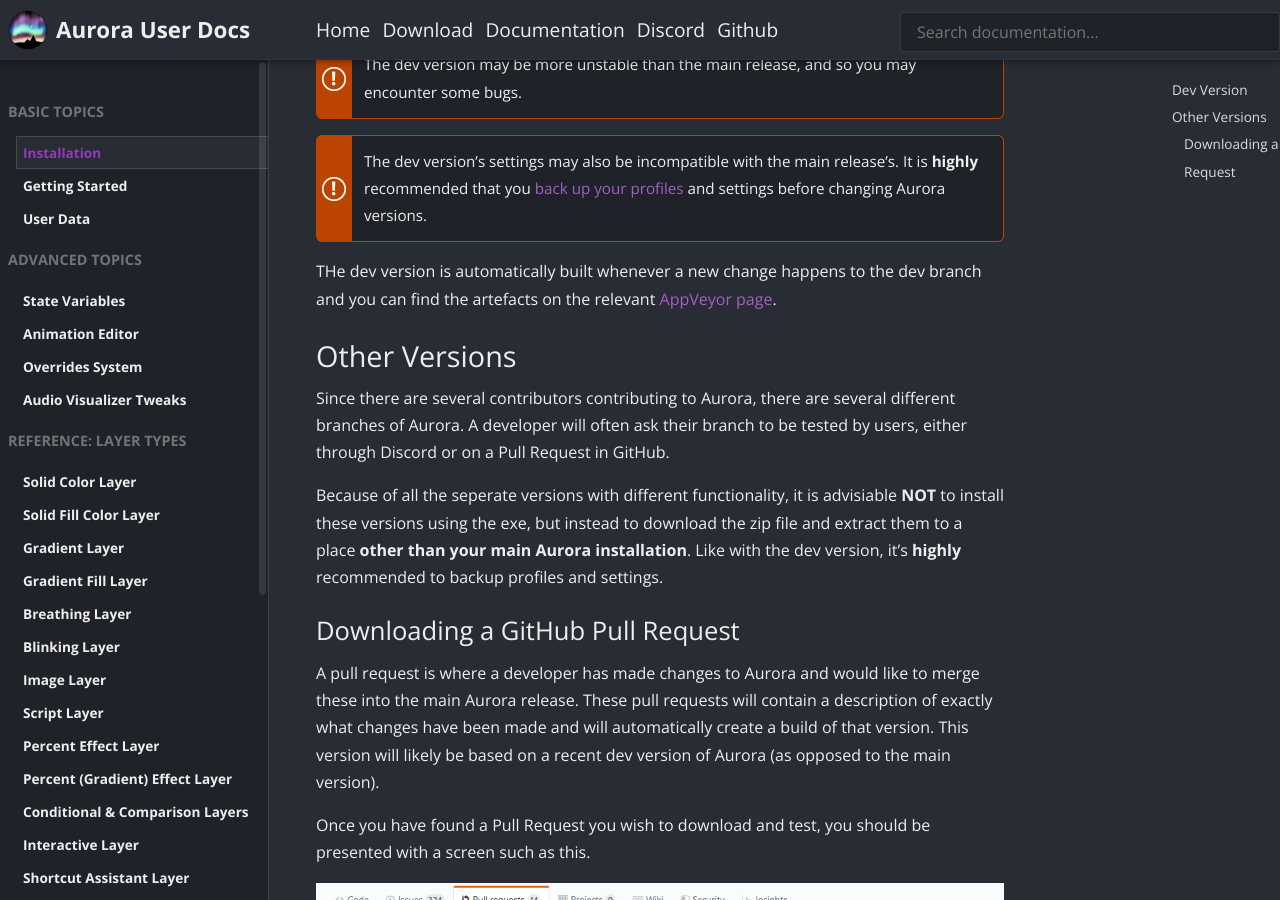
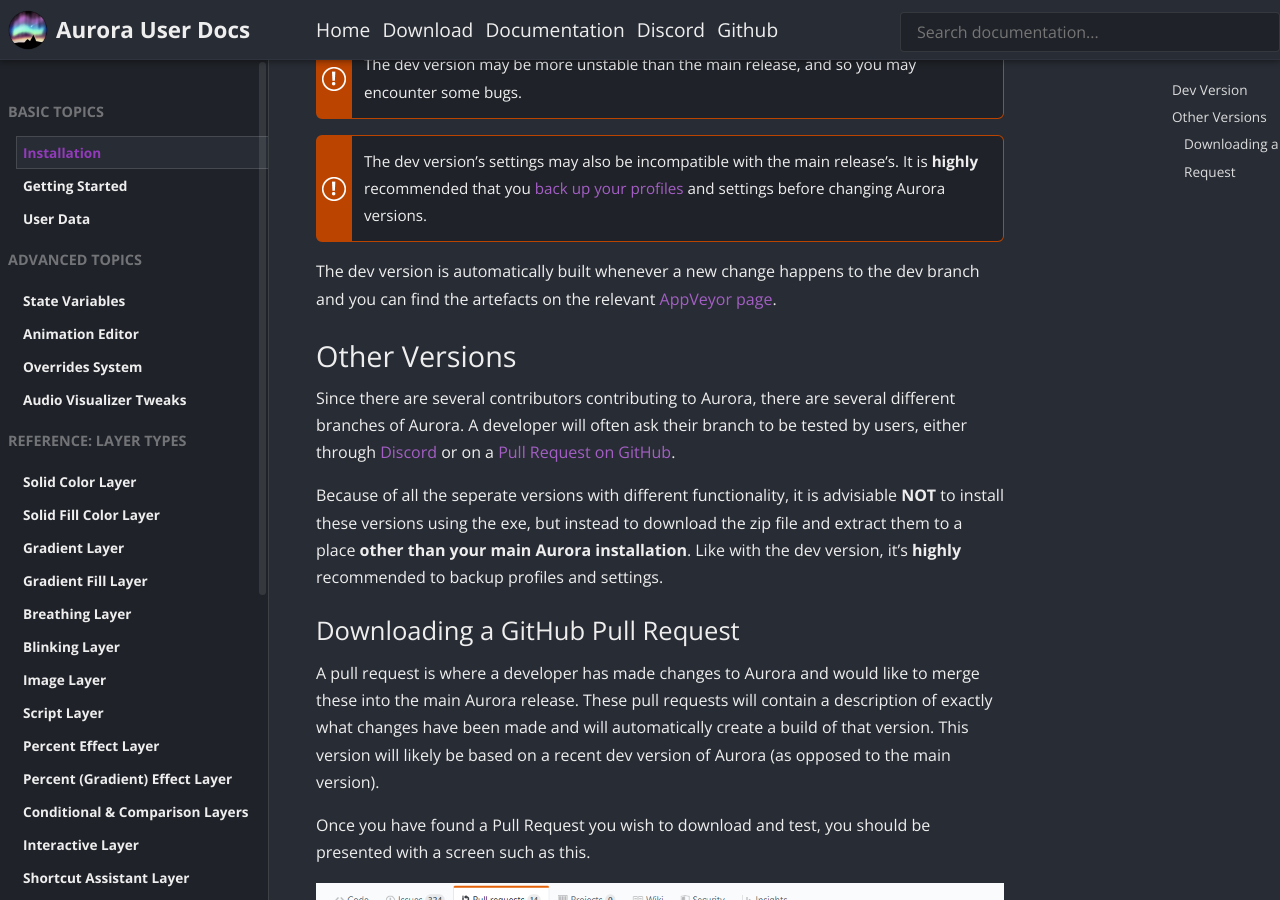
Before and after one commit to Aurora-RGB/Docs, a Jekyll site: the page built from _docs/basic-topics/installation.md, in a window 1280 px wide and 900 px high, scrolled down 533 px. Built offline with Jekyll 4.4.1, drawn with Linux system fonts in a browser that asks for light colours; a style sheet for code colours, icons or effects is not loaded.

```diff
--- a/_docs/basic-topics/installation.md
+++ b/_docs/basic-topics/installation.md
@@ -19,11 +19,11 @@ If you would like to, it is possible to download the dev version to access some
 
 <span class="alert warning">The dev version's settings may also be incompatible with the main release's. It is **highly** recommended that you [back up your profiles](../basic-topics/user-data.html#taking-a-backup) and settings before changing Aurora versions.</span>
 
-THe dev version is automatically built whenever a new change happens to the dev branch and you can find the artefacts on the relevant [AppVeyor page](https://ci.appveyor.com/project/antonpup/aurora/branch/dev/artifacts).
+The dev version is automatically built whenever a new change happens to the dev branch and you can find the artefacts on the relevant [AppVeyor page](https://ci.appveyor.com/project/antonpup/aurora/branch/dev/artifacts).
 
 ## Other Versions
 
-Since there are several contributors contributing to Aurora, there are several different branches of Aurora. A developer will often ask their branch to be tested by users, either through Discord or on a Pull Request in GitHub.
+Since there are several contributors contributing to Aurora, there are several different branches of Aurora. A developer will often ask their branch to be tested by users, either through [Discord](https://discord.gg/YAuBmg9) or on a [Pull Request on GitHub](https://github.com/antonpup/Aurora/pulls).
 
 Because of all the seperate versions with different functionality, it is advisiable **NOT** to install these versions using the exe, but instead to download the zip file and extract them to a place **other than your main Aurora installation**. Like with the dev version, it's **highly** recommended to backup profiles and settings.
 
```
